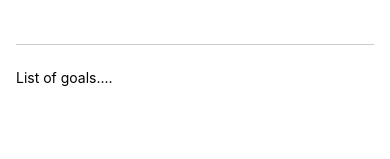
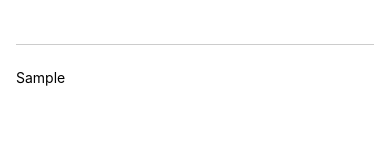
Before and after one commit to MeiCloudie/react-native-course-goals-app, a React Native app: screen / in a window 390 px wide. Both pictures are taken after typing "Sample" into the empty fields and a click on the button "ADD GOAL". Shown: the part 134-293 px from the top of the page. Built offline with nearby package versions, Linux system fonts and the light colour scheme.

Commit message:
feat: Managing a list of Course Goals (in our Demo App)

```diff
--- a/App.js
+++ b/App.js
@@ -3,6 +3,7 @@
 
 export default function App() {
   const [enteredGoalText, setEnteredGoalText] = useState("");
+  const [courseGoals, setCourseGoals] = useState([]);
 
   function goalInputHandler(enteredText) {
     // console.log(enteredText);
@@ -10,7 +11,11 @@
   }
 
   function addGoalHandler() {
-    console.log(enteredGoalText);
+    // console.log(enteredGoalText);
+    setCourseGoals((currentCourseGoals) => [
+      ...currentCourseGoals,
+      enteredGoalText,
+    ]);
   }
 
   return (
@@ -24,7 +29,10 @@
         <Button title="Add Goal" onPress={addGoalHandler} />
       </View>
       <View style={styles.goalsContainer}>
-        <Text>List of goals....</Text>
+        {/* <Text>List of goals....</Text> */}
+        {courseGoals.map((goal) => (
+          <Text key={goal}>{goal}</Text>
+        ))}
       </View>
     </View>
   );
```
